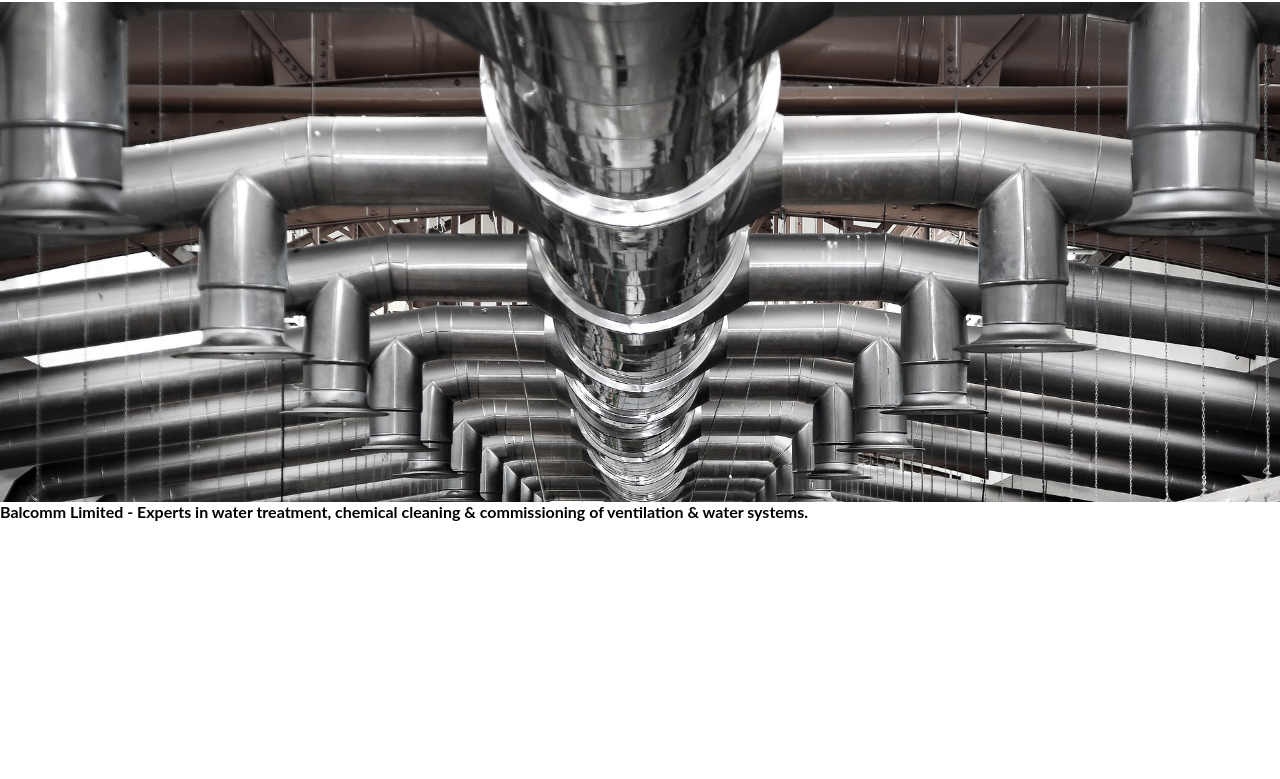
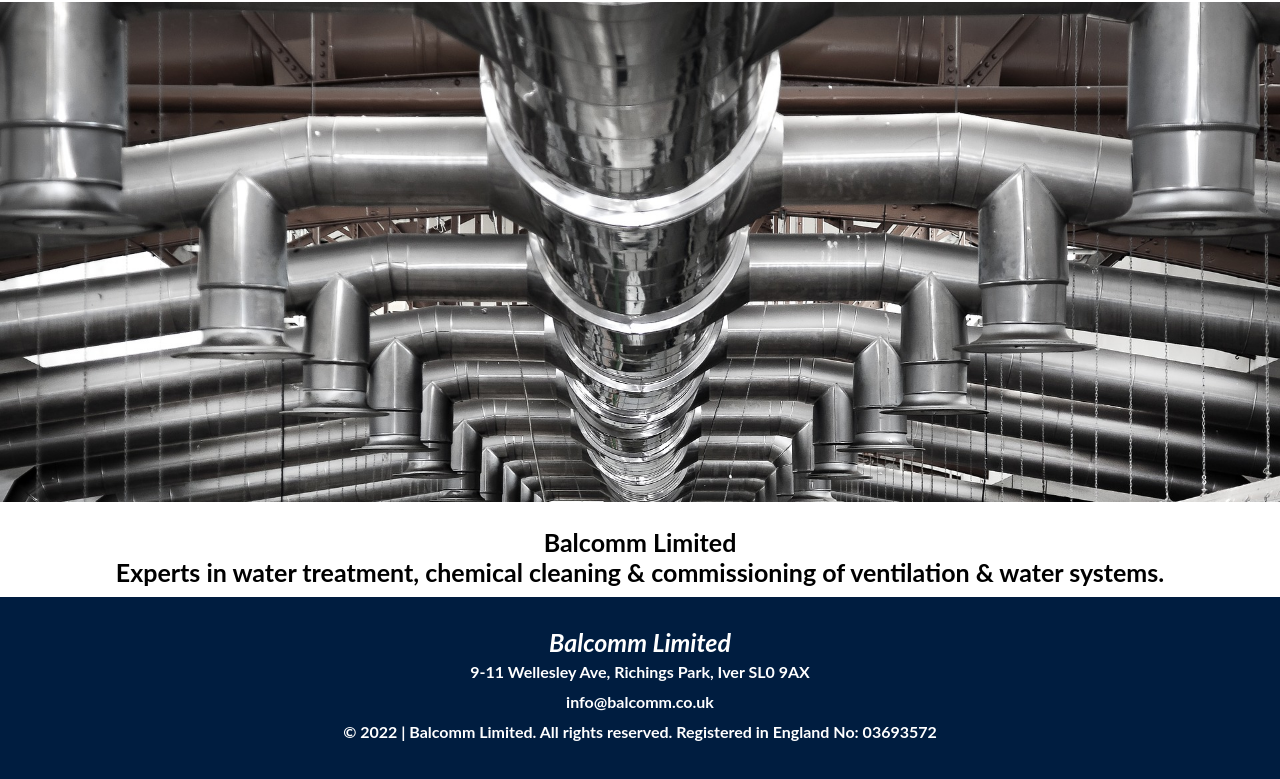
Before and after one commit to egoshifted/balcomm, a plain HTML site: page index.html in a window 1280 px wide. Shown: the part 177-956 px from the top of the page. Before the commit the page ends 800 px from the top, so only its background shows below. Drawn offline with Linux system fonts and the light colour scheme.

Commit message:
Added a footer and content section

```diff
--- a/index.html
+++ b/index.html
@@ -9,6 +9,7 @@
     <title>Balcomm Limited - Water Treatment, Chemical Cleaning & Commissioning of Ventilation & Water Systems</title>
 </head>
 <body>
+
   <!--NAV BAR-->
   <div class="navbar">
     <div class="container flex">
@@ -16,7 +17,7 @@
             <nav>
             <ul>
             <li><a href="about.html">About Us</a></li>
-            <li><a href="services.html">Services</a></li>
+            <li><a href="#content">Services</a></li>
             <li><a href="contact.html">Contact Us</a></li>
             <div class="phone"><i class="fa-solid fa-phone"></i>01753 654934</div>
             </ul>
@@ -24,7 +25,7 @@
     </div>
   </div>
 
-  <!--SLIDER-->
+<!--SLIDER-->
   <div class="slider-main">
    <div class="slider">
       <figure>
@@ -38,9 +39,21 @@
   </div>
 
 
-  <!--CONTENT-->
-<div class="content">
-  <h1>Balcomm Limited - Experts in water treatment, chemical cleaning & commissioning of ventilation & water systems.</h1>
+<!--CONTENT-->
+<div id="content">
+  <h1>Balcomm Limited </br>Experts in water treatment, chemical cleaning & commissioning of ventilation & water systems.</h1>
+
+</div>
+
+
+<!--FOOTER-->
+<div class="footer">
+  <div class="nav-wrapper">
+    <h2>Balcomm Limited</h2>
+    <h3>9-11 Wellesley Ave, Richings Park, Iver SL0 9AX</h3>
+    <h4>info@balcomm.co.uk</h4>
+    <h4>©  2022 | Balcomm Limited. All rights reserved. Registered in England No: 03693572</h4>
+  </div>
 </div>
 
 </body>
--- a/style.css
+++ b/style.css
@@ -26,6 +26,10 @@ time, mark, audio, video {
 body {
     font-family: 'Lato', sans-serif;
 }
+
+html {
+    scroll-behavior: smooth;
+  }
 
 
 /** Nav Bar **/
@@ -145,3 +149,37 @@ ul {
 }
 
 /** CONTENT **/
+
+h1 {
+    margin-top: 25px;
+    font-size: 25px;
+    text-align: center;
+
+}
+
+
+
+
+/** FOOTER**/
+
+.footer {
+    margin-top: 10px;
+    height: 200px;
+    background-color: rgb(0,29,64);
+}
+
+.nav-wrapper {
+    max-width: 1100px;
+    margin: 0 auto;
+    padding-top: 30px;
+    display: flex;
+    flex-direction: column;
+    align-items: center;
+    line-height: 30px;
+    color: white;
+}
+
+.nav-wrapper h2 {
+    font-size: 25px;
+    font-style: italic;
+}
```
